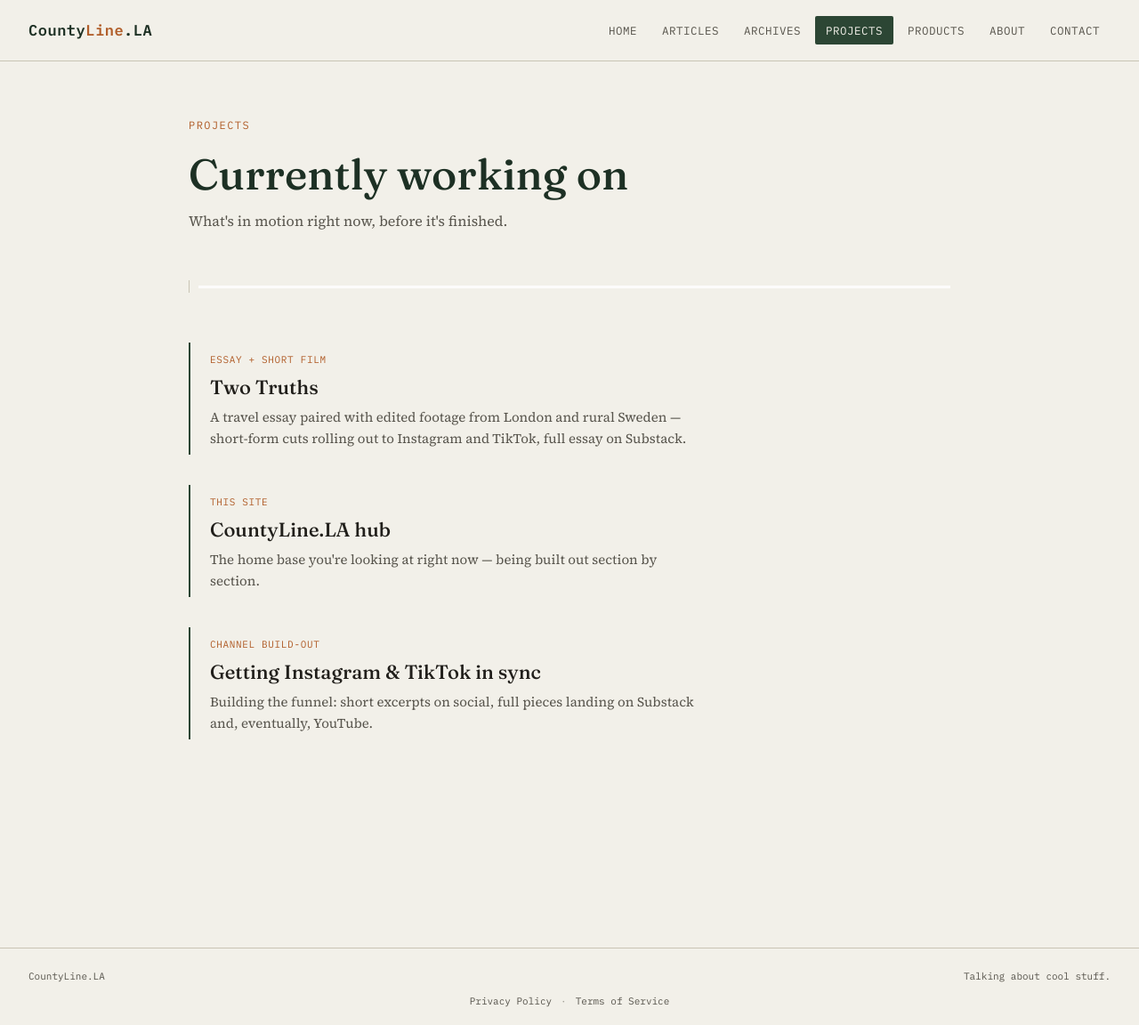
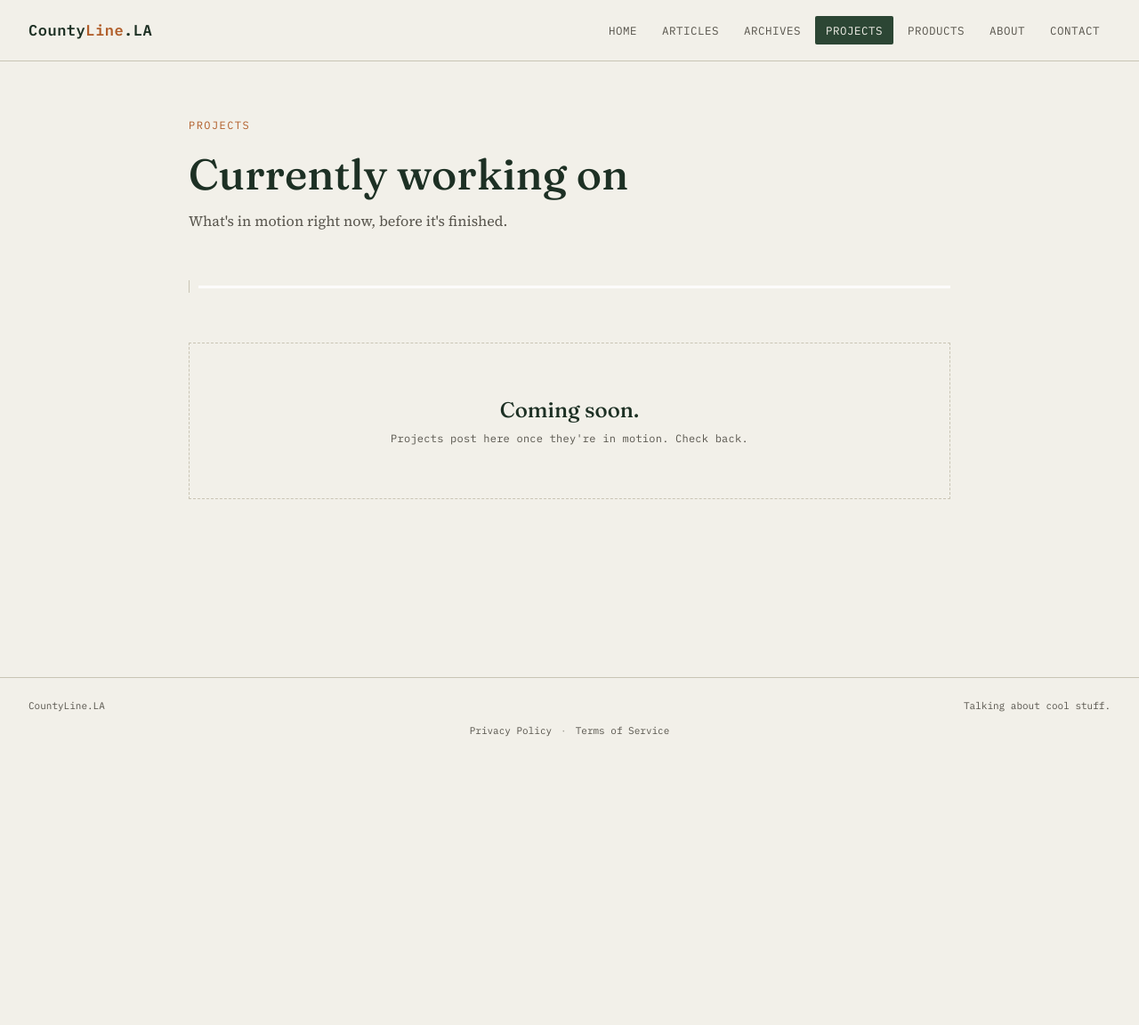
Before and after one commit to collecthecounty-spec/countyline-site, a Jekyll site: the page built from projects.html, in a window 1280 px wide and 1152 px high. Shown: the whole window at 89% size. Built offline with Jekyll 4.4.1, drawn with Linux system fonts in a browser that asks for light colours.

Commit message:
Strip site back to the two live essays, add coming-soon states
Remove all placeholder Project/Archive posts except the Timepieces
and What is CountyLine essays. Archives, Projects, and Products pages
now show a shared "coming soon" empty state instead of stale stub
content.

Co-Authored-By: Claude Sonnet 5 <noreply@anthropic.com>

```diff
--- a/_posts/2026-06-01-getting-instagram-tiktok-in-sync.md
+++ /dev/null
@@ -1,9 +0,0 @@
----
-title: Getting Instagram & TikTok in sync
-type: Project
-tag: "Channel build-out"
-section: projects
-permalink: /projects/instagram-tiktok-sync/
-excerpt: "Building the funnel: short excerpts on social, full pieces landing on Substack and, eventually, YouTube."
----
-Building the funnel: short excerpts on social, full pieces landing on Substack and, eventually, YouTube.
--- a/_posts/2026-08-01-countyline-hub.md
+++ /dev/null
@@ -1,9 +0,0 @@
----
-title: CountyLine.LA hub
-type: Project
-tag: "This site"
-section: projects
-permalink: /projects/countyline-hub/
-excerpt: "The home base you're looking at right now — being built out section by section."
----
-The home base you're looking at right now — being built out section by section.
--- a/_posts/2026-08-11-currently-working-on.md
+++ /dev/null
@@ -1,12 +0,0 @@
----
-title: Two Truths
-type: Project
-tag: "Essay + short film"
-section: projects
-permalink: /projects/two-truths/
-excerpt: "A travel essay paired with edited footage from London and rural Sweden — short-form cuts rolling out to Instagram and TikTok, full essay on Substack."
-visual: t4
----
-A travel essay paired with edited footage from London and rural Sweden — short-form cuts rolling out to Instagram and TikTok, full essay on Substack.
-
-Currently in the edit. The written piece is live [here](/articles/two-truths/); the video cuts are next.
--- a/assets/css/style.css
+++ b/assets/css/style.css
@@ -214,12 +214,12 @@ h1.wordmark{
 .project-item h3{font-family:'Fraunces', serif; font-size:22px; font-weight:500; margin:8px 0 8px;}
 .project-item p{color:var(--ink-soft); font-size:15px; line-height:1.6; max-width:560px; margin:0;}
 
-/* ---- Products ---- */
-.products-empty{
+/* ---- Empty section state (Products, Archives, Projects) ---- */
+.section-empty{
   border:1px dashed var(--line); padding:60px 30px; text-align:center; margin-top:20px;
 }
-.products-empty p.display{font-size:24px; color:var(--pine-deep); margin:0 0 10px;}
-.products-empty p.mono{font-size:12px; color:var(--ink-soft); margin:0;}
+.section-empty p.display{font-size:24px; color:var(--pine-deep); margin:0 0 10px;}
+.section-empty p.mono{font-size:12px; color:var(--ink-soft); margin:0;}
 
 /* ---- About / long-form body copy ---- */
 .about-body{font-size:17px; line-height:1.75; max-width:620px; margin-bottom:20px;}
--- a/products.html
+++ b/products.html
@@ -23,8 +23,8 @@ permalink: /products/
   {% endfor %}
 </div>
 {% else %}
-<div class="products-empty">
-  <p class="display display">Nothing here yet.</p>
+<div class="section-empty">
+  <p class="display">Coming soon.</p>
   <p class="mono">Products post here once they exist. Check back.</p>
 </div>
 {% endif %}
--- a/projects.html
+++ b/projects.html
@@ -9,6 +9,7 @@ permalink: /projects/
 </div>
 <div class="marker-line"><div class="tick"></div><div class="rule"></div></div>
 {% assign projects = site.posts | where: "section", "projects" | sort: "date" | reverse %}
+{% if projects.size > 0 %}
 {% for post in projects %}
 <a class="project-item" href="{{ post.url | relative_url }}">
   <span class="mono">{{ post.tag | default: post.type }}</span>
@@ -16,3 +17,9 @@ permalink: /projects/
   <p>{{ post.excerpt }}</p>
 </a>
 {% endfor %}
+{% else %}
+<div class="section-empty">
+  <p class="display">Coming soon.</p>
+  <p class="mono">Projects post here once they're in motion. Check back.</p>
+</div>
+{% endif %}
```
Also changed, not shown: _posts/2026-07-05-timepieces-are-absurd-the-set.md (deleted, +0 -20 lines), _posts/2026-07-15-transit.md (deleted, +0 -9 lines), _posts/2026-07-18-sweden-rural.md (deleted, +0 -9 lines), _posts/2026-07-20-london.md (deleted, +0 -10 lines), _posts/2026-07-22-street.md (deleted, +0 -9 lines), _posts/2026-07-25-field-notes.md (deleted, +0 -9 lines), _posts/2026-07-28-la.md (deleted, +0 -10 lines), _posts/2026-08-10-two-truths.md (deleted, +0 -16 lines), archives.html (+8 -1 lines).
